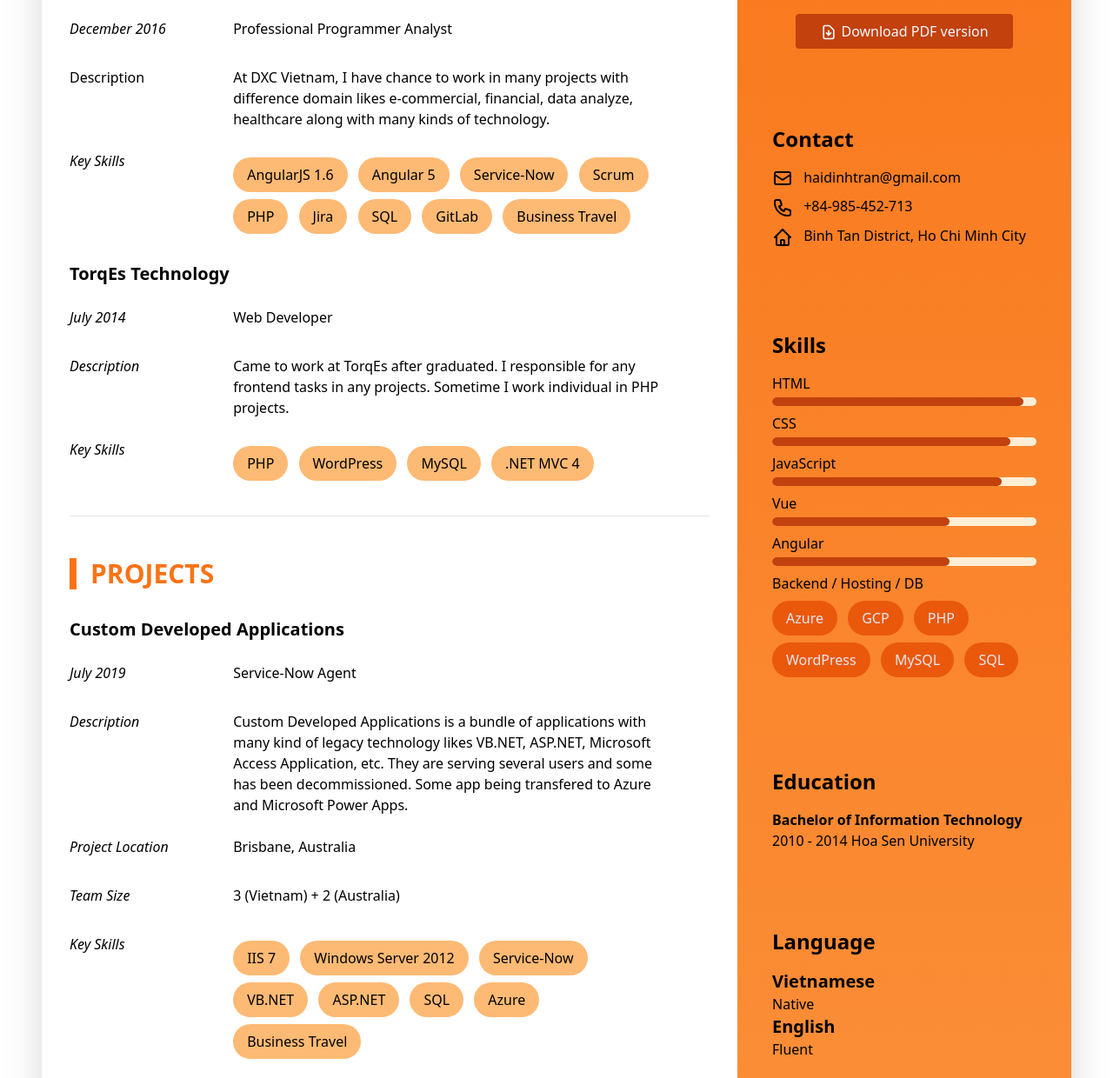
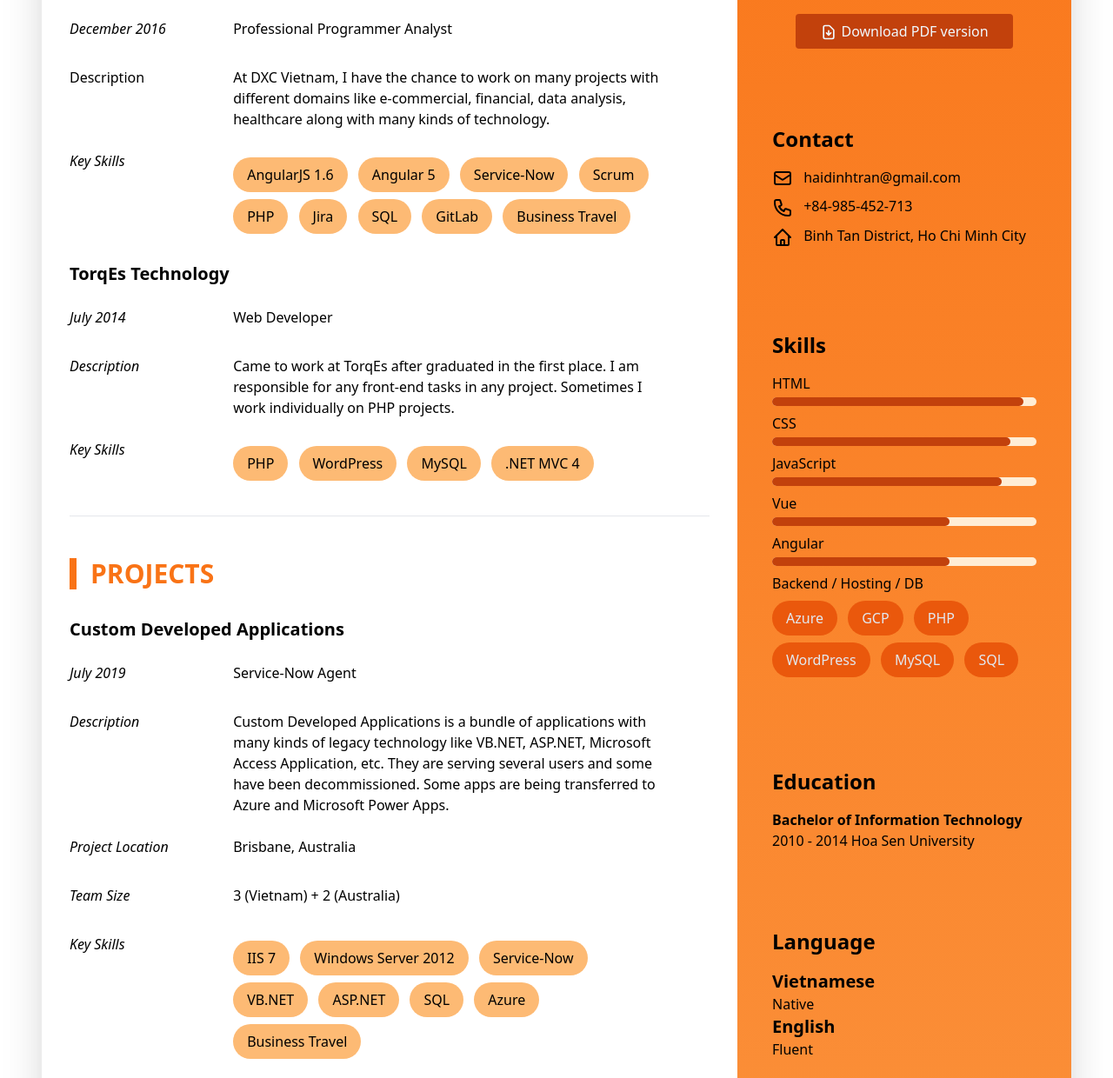
Before and after one commit to haidinhtran/resume, a plain HTML site: page index.html in a window 1280 px wide. Shown: the part 540-1780 px from the top of the page at 87% size. Drawn offline with Linux system fonts and the light colour scheme.

Commit message:
update typo

```diff
--- a/index.html
+++ b/index.html
@@ -145,9 +145,8 @@
                         <section class="mb-6">
                             <div class="lg:inline-block lg:w-3/12 lg:align-top iservice-talic mb-2">Description</div>
                             <div class="lg:inline-block lg:w-8/12 w-full">
-                                At DXC Vietnam, I have chance to work in many projects with difference domain likes
-                                e-commercial, financial, data analyze, healthcare
-                                along with many kinds of technology.
+                                At DXC Vietnam, I have the chance to work on many projects with different domains like e-commercial, financial, data analysis,
+                                healthcare along with many kinds of technology.
                             </div>
                         </section>
                         <section class="mb-6">
@@ -182,8 +181,8 @@
                         <section class="mb-6">
                             <div class="lg:inline-block lg:w-3/12 lg:align-top italic mb-2">Description</div>
                             <div class="lg:inline-block lg:w-8/12 w-full">
-                                Came to work at TorqEs after graduated. I responsible for any frontend tasks in any
-                                projects. Sometime I work individual in PHP projects.
+                                Came to work at TorqEs after graduated in the first place. I am responsible for any front-end tasks in any project.
+                                Sometimes I work individually on PHP projects.
                             </div>
                         </section>
                         <section class="mb-6">
@@ -217,9 +216,9 @@
                         <section class="mb-6">
                             <div class="lg:inline-block lg:w-3/12 lg:align-top italic mb-2">Description</div>
                             <div class="lg:inline-block lg:w-8/12 w-full">
-                                Custom Developed Applications is a bundle of applications with many kind of legacy technology likes VB.NET, ASP.NET,
-                                Microsoft Access Application, etc. They are serving several users and some has been decommissioned. Some app being
-                                 transfered to Azure and Microsoft Power Apps.
+                                Custom Developed Applications is a bundle of applications with many kinds of legacy technology like VB.NET, ASP.NET, Microsoft Access
+                                Application, etc. They are serving several users and some have been decommissioned. Some apps are being transferred to Azure and
+                                Microsoft Power Apps.
                             </div>
                         </section>
                         <section class="mb-6">
@@ -351,7 +350,7 @@
                         <section class="mb-6">
                             <div class="lg:inline-block lg:w-3/12 lg:align-top italic mb-2">Description</div>
                             <div class="lg:inline-block lg:w-8/12 w-full">
-                                This project to maintenance and implement new function for an e-learning system written in PHP since 2009.
+                                This project is to maintain and implement new functions for an e-learning system written in PHP since 2009.
                             </div>
                         </section>
                         <section class="mb-6">
@@ -388,7 +387,7 @@
                         <section class="mb-6">
                             <div class="lg:inline-block lg:w-3/12 lg:align-top italic mb-2">Description</div>
                             <div class="lg:inline-block lg:w-8/12 w-full">
-                                This project developed the Ecommercial application allow user to sell, buy or rent goods.
+                                This project developed an e-commercial application that allows users to sell, buy or rent goods.
                             </div>
                         </section>
                         <section class="mb-6">
@@ -426,7 +425,7 @@
                         <section class="mb-6">
                             <div class="lg:inline-block lg:w-3/12 lg:align-top italic mb-2">Description</div>
                             <div class="lg:inline-block lg:w-8/12 w-full">
-                                A website allow user can find and hire maid service.
+                                A website allows users can find and hire maid services.
                             </div>
                         </section>
                         <section class="mb-6">
```
